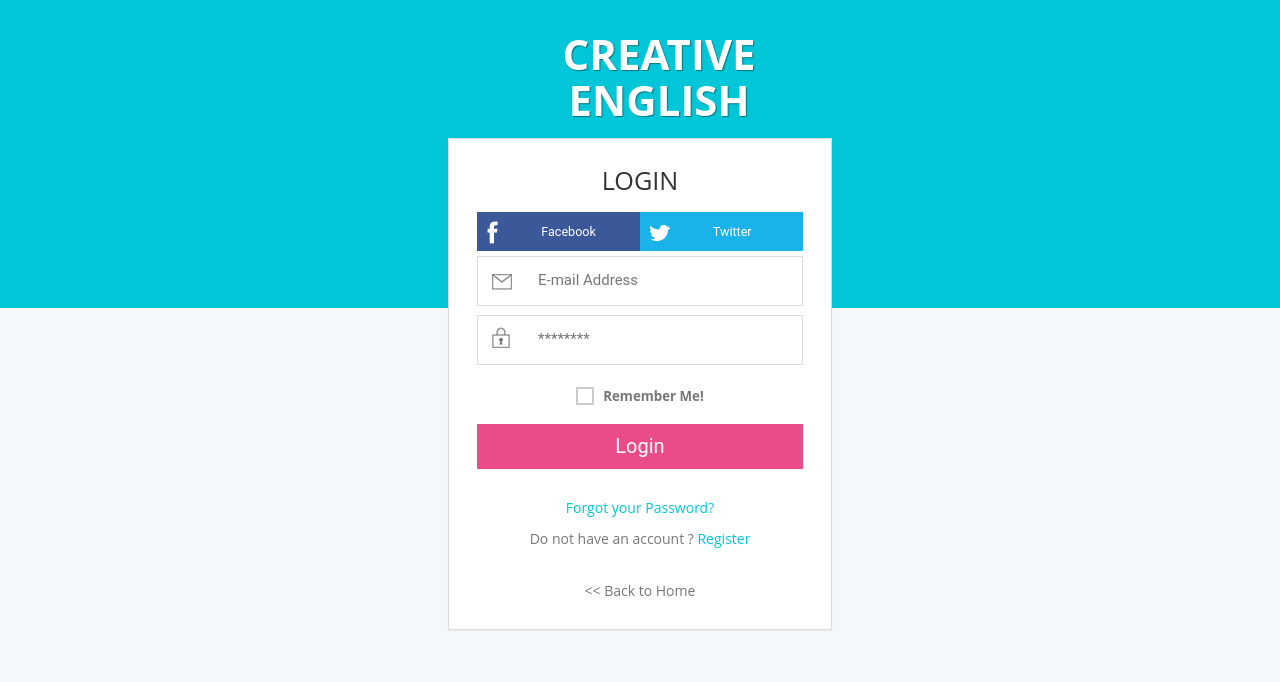
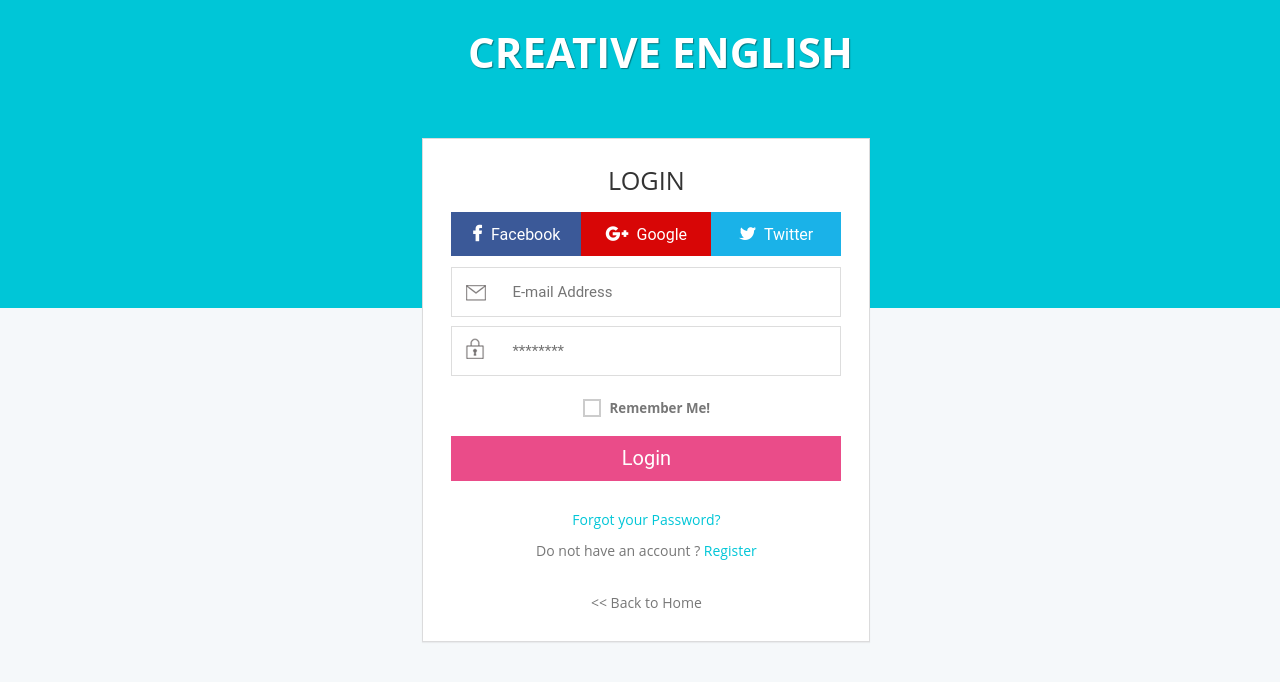
Before and after one commit to tmndung/fels_238, a Laravel app: page /login in a window 1280 px wide. Shown: the top 682 px of the page. Run offline with Laravel 8, Linux system fonts and the light colour scheme; style sheets or scripts are compiled from the project's sources; settings files or empty folders that the repository lacks are supplied; parts of the project's set-up code (start-up, migrations or seed data) failed here and were passed over; some libraries are stand-ins or nearby versions.

Commit message:
authenticate

```diff
--- a/app/Http/Middleware/RedirectIfAuthenticated.php
+++ b/app/Http/Middleware/RedirectIfAuthenticated.php
@@ -18,7 +18,7 @@
     public function handle($request, Closure $next, $guard = null)
     {
         if (Auth::guard($guard)->check()) {
-            return redirect('/home');
+            return redirect()->route('home');
         }
 
         return $next($request);
--- a/app/Models/User.php
+++ b/app/Models/User.php
@@ -21,11 +21,11 @@
         'email',
         'password',
         'description',
-        'facebook',
-        'twitter',
         'avatar',
         'background',
         'is_admin',
+        'provider',
+        'provider_id'
     ];
 
     /**
@@ -62,7 +62,6 @@
     {
         $pathFile = config('setting.pathUpload') . $this->attributes['avatar'];
         if (!File::exists(public_path($pathFile)) || empty($this->attributes['avatar'])) {
-
             return config('setting.userAvatarDefault');
         }
 
@@ -73,7 +72,6 @@
     {
         $pathFile = config('setting.pathUpload') . $this->attributes['background'];
         if (!File::exists(public_path($pathFile)) || empty($this->attributes['background'])) {
-
             return config('setting.userBackgroundDefault');
         }
 
--- a/composer.json
+++ b/composer.json
@@ -9,6 +9,7 @@
         "doctrine/dbal": "^2.6",
         "fideloper/proxy": "~3.3",
         "laravel/framework": "5.5.*",
+        "laravel/socialite": "^3.0",
         "laravel/tinker": "~1.0",
         "laravelcollective/html": "^5.5.0",
         "tightenco/ziggy": "^0.6.0"
--- a/config/app.php
+++ b/config/app.php
@@ -165,6 +165,7 @@
         Illuminate\View\ViewServiceProvider::class,
         Collective\Html\HtmlServiceProvider::class,
         Tightenco\Ziggy\ZiggyServiceProvider::class,
+        Laravel\Socialite\SocialiteServiceProvider::class,
 
         /*
          * Package Service Providers...
@@ -229,6 +230,7 @@
         'View' => Illuminate\Support\Facades\View::class,
         'Form' => Collective\Html\FormFacade::class,
         'Html' => Collective\Html\HtmlFacade::class,
+        'Socialite' => Laravel\Socialite\Facades\Socialite::class,
 
     ],
 
--- a/config/services.php
+++ b/config/services.php
@@ -30,9 +30,26 @@
     ],
 
     'stripe' => [
-        'model' => App\User::class,
+        'model' => App\Models\User::class,
         'key' => env('STRIPE_KEY'),
         'secret' => env('STRIPE_SECRET'),
     ],
 
+    'google' => [
+        'client_id' => '785966318125-pvdthv6nh0pdsm2rburnkmffk52mo7ap.apps.googleusercontent.com',
+        'client_secret' => 'lpfyZy4L5t849yg_uePFUiY7',
+        'redirect' => 'http://localhost:8000/auth/google/callback',
+    ],
+
+    'facebook' => [
+        'client_id' => '288528308341588',
+        'client_secret' => '28e1db2631a897cbc0e78ef720e19e87',
+        'redirect' => 'http://localhost:8000/auth/facebook/callback',
+    ],
+
+    'twitter' => [
+        'client_id' => 'wttkY02jQvvwxQS1XQG2PpBzv',
+        'client_secret' => 'e0dpDDvTOg8khHCCFAclKAWNNiFTsNGdyi7Rf7EitdNN3wzQ7M',
+        'redirect' => 'http://localhost:8000/auth/twitter/callback',
+    ],
 ];
--- a/config/setting.php
+++ b/config/setting.php
@@ -63,4 +63,5 @@
     'hardMode' => 30,
     'scoreDefaultVal' => 0,
     'lessonStart' => 1,
+    'avatarExtension' => '.jpg',
 ];
--- a/database/factories/UserFactory.php
+++ b/database/factories/UserFactory.php
@@ -22,8 +22,6 @@
         'remember_token' => str_random(10),
         'description' => $faker->paragraph(1),
         'email' => $faker->unique()->safeEmail,
-        'facebook' => implode(' ', $faker->words(2)),
-        'twitter' => implode(' ', $faker->words(2)),
         'avatar' => $faker->image($dir = '/tmp', $width = 320, $height = 240),
         'background' => $faker->image($dir = '/tmp', $width = 640, $height = 480),
         'is_admin' => false,
--- a/resources/assets/templates/elearning/css/style.css
+++ b/resources/assets/templates/elearning/css/style.css
@@ -468,10 +468,10 @@
     -webkit-box-shadow: 0 1px 1px rgba(0,0,0,.05);
     -moz-box-shadow: 0 1px 1px rgba(0,0,0,.05);
     border: 1px solid rgba(213, 213, 214, 0.85);
-    width: 30%;
+    width: 35%;
     padding: 2em 2em;
     position: absolute;
-    left: 35%;
+    left: 33%;
     top: 13%;
 }
 
@@ -548,7 +548,7 @@
 }
 
 .buttons {
-    margin: 1em 0 0em 0;
+    margin: 1em 0 0.5em 0;
 }
 
 .buttons ul{
@@ -557,13 +557,12 @@
 
 .buttons ul li {
     display: inline-block;
-    width: 38%;
-    margin-right: 8%;
+    width: 28%;
     float: left;
 }
 
 .buttons ul li.or{
-    width: 3%;
+    width: 7.6%;
     margin-top: 8px;
     color: #777;
 }
@@ -574,7 +573,7 @@
 }
 
 /* Sweep To Right */
-a.hvr-sweep-to-right {
+a.facebook-login {
     display: inline-block;
     vertical-align: middle;
     -webkit-transform: translateZ(0);
@@ -588,7 +587,7 @@
     transition-property: color;
     -webkit-transition-duration: 0.3s;
     transition-duration: 0.3s;
-    background: url("../images/fb.png") no-repeat 20px 9px #3b5998;
+    background-color: #3b5998;
     width:100%;
     font-family: 'Roboto', sans-serif;
     padding:0.7em 1em;
@@ -596,7 +595,7 @@
     color: #fff;
 }
 
-a.hvr-sweep-to-right:before {
+a.facebook-login:before {
     content: "";
     position: absolute;
     z-index: -1;
@@ -617,16 +616,16 @@
     transition-timing-function: ease-out;
 }
 
-a.hvr-sweep-to-right:hover, a.hvr-sweep-to-right:focus, a.hvr-sweep-to-right:active {
+a.facebook-login:hover, a.facebook-login:focus, a.facebook-login:active {
     color: white;
 }
-a.hvr-sweep-to-right:hover:before, a.hvr-sweep-to-right:focus:before, a.hvr-sweep-to-right:active:before {
+a.facebook-login:hover:before, a.facebook-login:focus:before, a.facebook-login:active:before {
     -webkit-transform: scaleX(1);
     transform: scaleX(1);
 }
 
 /* Sweep To Left */
-a.hvr-sweep-to-left {
+a.twitter-login {
     display: inline-block;
     vertical-align: middle;
     -webkit-transform: translateZ(0);
@@ -645,11 +644,11 @@
     font-size: 1em;
     color: #fff;
     font-family: 'Roboto', sans-serif;
-    background:url("../images/tw.png") no-repeat 20px 13px  #1ab2e8;
-
-}
-
-a.hvr-sweep-to-left:before {
+    background-color: #1ab2e8;
+
+}
+
+a.twitter-login:before {
     content: "";
     position: absolute;
     z-index: -1;
@@ -670,29 +669,98 @@
     transition-timing-function: ease-out;
 }
 
-a.hvr-sweep-to-left:hover, a.hvr-sweep-to-left:focus, a.hvr-sweep-to-left:active {
+a.twitter-login:hover, a.twitter-login:focus, a.twitter-login:active {
     color: white;
 }
 
-a.hvr-sweep-to-left:hover:before, a.hvr-sweep-to-left:focus:before, a.hvr-sweep-to-left:active:before {
+a.twitter-login:hover:before, a.twitter-login:focus:before, a.twitter-login:active:before {
     -webkit-transform: scaleX(1);
     transform: scaleX(1);
 }
 
-a.hvr-sweep-to-right {
-    background: url("../images/fb.png") no-repeat 7px 6px #3b5998;
+a.facebook-login {
+    background-color: #3b5998;
+    width: 100%;
+    padding: 0.7em;
+    text-align: center;
+    font-size: 16px;
+    display: block;
+}
+
+a.twitter-login {
+    width: 100%;
+    padding: 0.7em;
+    text-align: center;
+    font-size: 16px;
+    background-color: #1ab2e8;
+    display: block;
+}
+
+a.google-login {
+    display: inline-block;
+    vertical-align: middle;
+    -webkit-transform: translateZ(0);
+    transform: translateZ(0);
+    box-shadow: 0 0 1px rgba(0, 0, 0, 0);
+    -webkit-backface-visibility: hidden;
+    backface-visibility: hidden;
+    -moz-osx-font-smoothing: grayscale;
+    position: relative;
+    -webkit-transition-property: color;
+    transition-property: color;
+    -webkit-transition-duration: 0.3s;
+    transition-duration: 0.3s;
+    width:100%;
+    padding:0.7em 1em;
+    font-size: 1em;
+    color: #fff;
+    background-color: #d80606;
+    font-family: 'Roboto', sans-serif;
+}
+
+a.google-login:before {
+    content: "";
+    position: absolute;
+    z-index: -1;
+    top: 0;
+    left: 0;
+    right: 0;
+    bottom: 0;
+    background: #a91616;
+    -webkit-transform: scaleX(0);
+    transform: scaleX(0);
+    -webkit-transform-origin: 50% 0%;
+    transform-origin: 50% 100%;
+    -webkit-transition-property: transform;
+    transition-property: transform;
+    -webkit-transition-duration: 0.3s;
+    transition-duration: 0.3s;
+    -webkit-transition-timing-function: ease-out;
+    transition-timing-function: ease-out;
+}
+
+a.google-login:hover:before, a.google-login:focus:before, a.google-login:active:before {
+    -webkit-transform: scaleX(1);
+    transform: scaleX(1);
+}
+
+a.google-login {
     width: 100%;
     padding: 0.7em 0;
-    padding-left: 1.6em;
-    font-size: 0.9em;
-}
-
-a.hvr-sweep-to-left {
-    width: 100%;
-    padding: 0.7em 0;
-    padding-left: 1.7em;
-    font-size: 0.9em;
-    background: url("../images/tw.png") no-repeat 10px 11px #1ab2e8;
+    text-align: center;
+    font-size: 16px;
+    display: block;
+}
+
+a.google-login:hover, a.facebook-login:hover, a.twitter-login:hover {
+    text-decoration: none;
+}
+
+.fb-tw-gg-icon {
+    line-height: 17px;
+    font-weight: bold;
+    font-size: 17px;
+    margin-right: 5px;
 }
 
 .new {
@@ -731,7 +799,7 @@
 /*--/login--*/
 .buttons.login ul li {
     display: inline-block;
-    width: 50%;
+    width: 33.3333%;
     margin-right: 0;
     float: left;
 }
--- a/resources/views/auth/layouts/master.blade.php
+++ b/resources/views/auth/layouts/master.blade.php
@@ -4,7 +4,7 @@
     <title>@yield('title')</title>
     <meta name="viewport" content="width=device-width, initial-scale=1">
     <meta http-equiv="Content-Type" content="text/html; charset=utf-8" />
-
+    <meta name="csrf-token" content="{{ csrf_token() }}">
     {{ Html::favicon('templates/admin/images/favicon.ico') }}
     {{ Html::style('css/app.css') }}
     {{ Html::script('js/app.js') }}
--- a/resources/views/auth/login.blade.php
+++ b/resources/views/auth/login.blade.php
@@ -11,8 +11,24 @@
                 <h3 class="inner-tittle t-inner">@lang('lang.login')</h3>
                 <div class="buttons login">
                     <ul>
-                        <li><a href="#" class="hvr-sweep-to-right">@lang('lang.facebook')</a></li>
-                        <li class="lost"><a href="#" class="hvr-sweep-to-left">@lang('lang.twitter')</a> </li>
+                        <li>
+                            <a href="{{ route('authenticate', 'facebook') }}" class="facebook-login">
+                                <i class="fa fa-facebook fb-tw-gg-icon" aria-hidden="true"></i>
+                                @lang('lang.facebook')
+                            </a>
+                        </li>
+                        <li class="lost">
+                            <a href="{{ route('authenticate', 'google') }}" class="google-login">
+                                <i class="fa fa-google-plus fb-tw-gg-icon" aria-hidden="true"></i>
+                                @lang('lang.google')
+                            </a>
+                        </li>
+                        <li class="">
+                            <a href="{{ route('authenticate', 'twitter') }}" class="hvr-sweep-to-left twitter-login">
+                                <i class="fa fa-twitter fb-tw-gg-icon" aria-hidden="true"></i>
+                                @lang('lang.twitter')
+                            </a>
+                        </li>
                         <div class="clearfix"></div>
                     </ul>
                 </div>
--- a/routes/web.php
+++ b/routes/web.php
@@ -123,3 +123,6 @@
 ]);
 
 Auth::routes();
+
+Route::get('/auth/{provider}', 'SocialAuthController@redirectToProvider')->name('authenticate');
+Route::get('/auth/{provide}/callback', 'SocialAuthController@handleProviderCallback');
```
Also changed, not shown: app/Http/Controllers/SocialAuthController.php (added, +54 -0 lines), resources/views/auth/register.blade.php (+19 -2 lines), database/migrations/2018_01_19_153612_update_some_columns_to_users_table.php (added), 1 other file.
